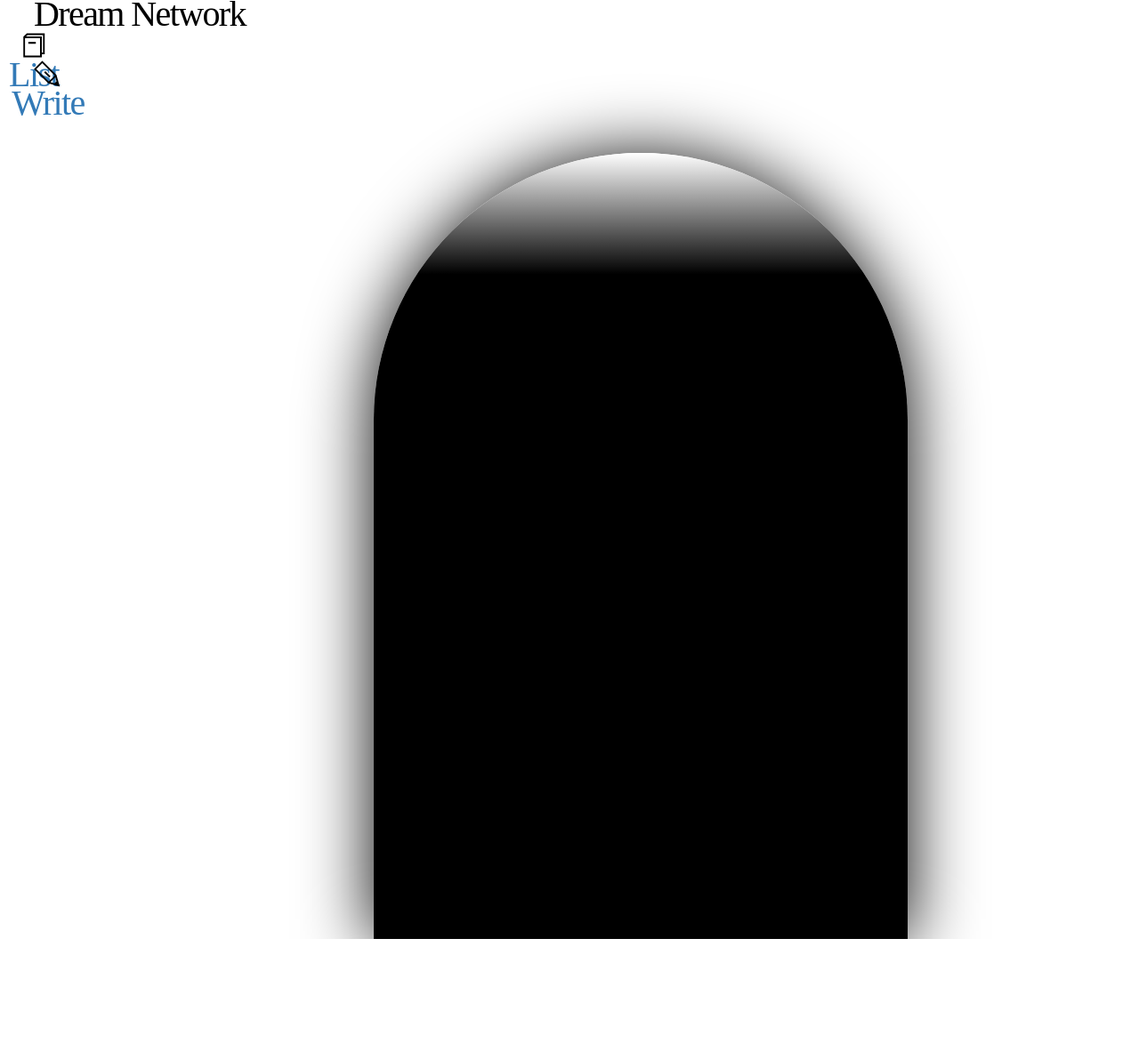
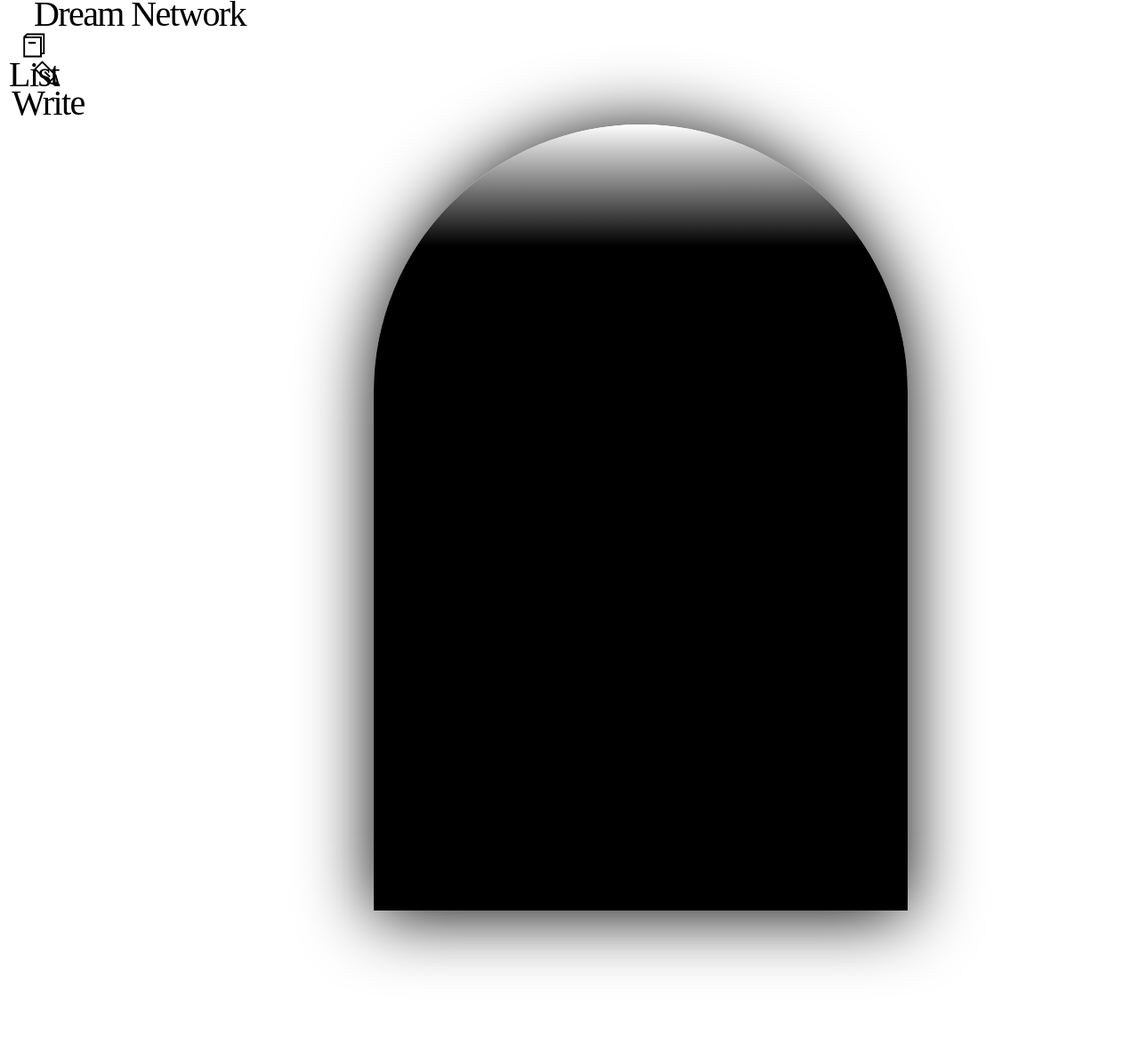
Before and after one commit to maiorem/koldsleep, a Django app: page / in a window 1280 px wide. Shown: the whole page at 89% size. Before the commit the page ends 1056 px from the top, so only its background shows below. Run offline with Django 3.2, Linux system fonts and the light colour scheme; data that the repository does not hold is empty; some libraries are stand-ins or nearby versions; some web fonts are replaced.

Commit message:
black and white

```diff
--- a/static/style.css
+++ b/static/style.css
@@ -2,12 +2,14 @@ body {
     background: #FFFFFF;
     text-align: center;
 }
+a {
+    color: #000000;
+}
 .wrap {
     font-family: 'Spoqa Han Sans Neo', 'sans-serif';
-    position: absolute;
+    text-align: center;
     width: 100%;
     height: 100%;
-
 }
 
 .head-title {
@@ -100,6 +102,15 @@ body {
 
 }
 
+.keywords-in-the-door {
+    position: relative;
+    bottom: 10px;
+    width: 600px;
+    height: 600px;
+    top: 50%;
+    overflow-x: hidden;
+}
+
 .list-container {
     position: absolute;
     width: 774px;
--- a/templates/keyword_list/key.html
+++ b/templates/keyword_list/key.html
@@ -4,14 +4,14 @@
 <div class="wrap">
     <div class="btn-area">
         <div class="btn-basic btn-list">
-            <a href="{% url 'dream_list:index' %}" class="btn-list">
+            <a href="{% url 'dream_list:index' %}" class="btn-list" style="color:#000000;">
                 <img class="btn-list-out" src="{% static 'images/List.png'%}">
                 <img class="btn-list-over" src="{% static 'images/List-white.png'%}" style="display:none;">
                 List
             </a>
         </div>
         <div class="btn-basic btn-write">
-            <a href="{% url 'dream_list:board_create' %}" class="btn-write">
+            <a href="{% url 'dream_list:board_create' %}" class="btn-write" style="color:#000000;">
                 <img class="btn-write-out" src="{% static 'images/pencil.png'%}">
                 <img class="btn-write-over" src="{% static 'images/pencil-white.png'%}" style="display:none;">
                 Write
@@ -22,7 +22,7 @@
         <div class="keywords-in-the-door">
         {% if key_list %}
             {% for key in key_list %}
-                <a href="{% url 'keywordList:result' key.word %}">{{key.word}}</a>
+                <a class="key-link" style="color:#FFFFFF;" href="{% url 'keywordList:result' key.word %}">{{key.word}}</a>
             {% endfor %}
         {% endif %}
         </div>
@@ -45,6 +45,9 @@ function doormouseover() {
     $('.btn-list-out').css('display', 'none');
     $('.btn-write-over').css('display', 'block');
     $('.btn-write-out').css('display', 'none');
+    $('.btn-list').css('color', '#FFFFFF');
+    $('.btn-write').css('color', '#FFFFFF');
+    $('.key-link').css('color', '#000000');
 }
 
 function doormouseout() {
@@ -57,6 +60,9 @@ function doormouseout() {
     $('.btn-list-out').css('display', 'block');
     $('.btn-write-over').css('display', 'none');
     $('.btn-write-out').css('display', 'block');
+    $('.btn-list').css('color', '#000000');
+    $('.btn-write').css('color', '#000000');
+    $('.key-link').css('color', '#FFFFFF');
 }
 $(document).ready(function(){
 
```
